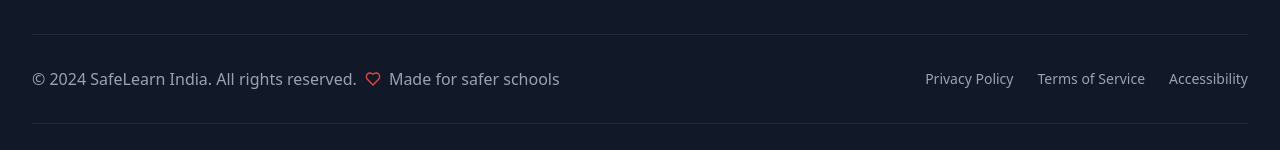
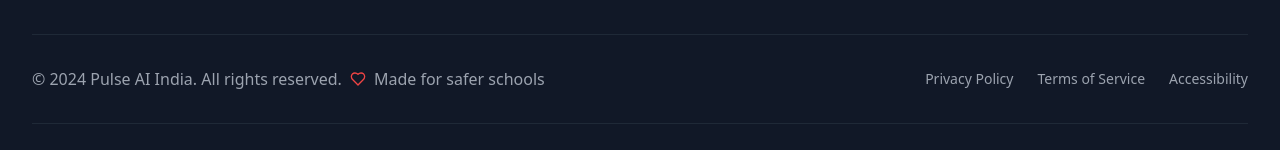
Before and after one commit to mannsuitxx/pdisaster, a React (Vite) app: page /signup in a window 1280 px wide. Shown: the part 1044-1194 px from the top of the page. Built offline with nearby package versions, Linux system fonts and the light colour scheme; no server answers.

Commit message:
Update Footer.tsx

```diff
--- a/src/components/Footer.tsx
+++ b/src/components/Footer.tsx
@@ -79,7 +79,7 @@ const Footer: React.FC = () => {
 
         <div className="flex flex-col md:flex-row justify-between items-center">
           <div className="flex items-center space-x-2 text-gray-400 mb-4 md:mb-0">
-            <span>© 2024 SafeLearn India. All rights reserved.</span>
+            <span>© 2024 Pulse AI India. All rights reserved.</span>
             <Heart className="w-4 h-4 text-red-500" />
             <span>Made for safer schools</span>
           </div>
```
